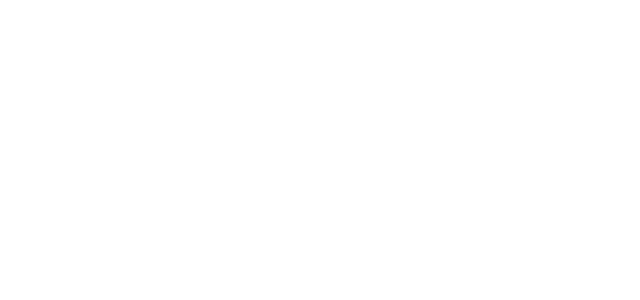
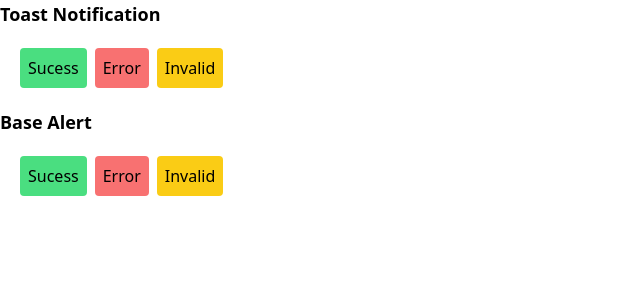
Before and after one commit to gustaaragao/rick-and-morty-app, a Vue app: page /alerts in a window 1280 px wide. Before the commit this address had no page. Shown: the top 300 px of the page, without its empty margins (0-640 px from the left). Built offline with nearby package versions, Linux system fonts and the light colour scheme.

Commit message:
feature: criando a view 'AlertsView' (uma view de testes)

```diff
--- a/src/router/index.js
+++ b/src/router/index.js
@@ -2,6 +2,7 @@ import { createRouter, createWebHistory } from 'vue-router'
 import LayoutPrincipal from '@/views/LayoutPrincipal.vue'
 import LoginView from '@/views/LoginView.vue'
 import TestsView from '@/views/TestsView.vue'
+import AlertsView from '@/views/AlertsView.vue'
 
 const router = createRouter({
   history: createWebHistory(import.meta.env.BASE_URL),
@@ -20,7 +21,12 @@ const router = createRouter({
       path: '/tests',
       name: 'TestsView',
       component: TestsView
-    }
+    },
+    {
+      path: '/alerts',
+      name: 'AlertsView',
+      component: AlertsView
+    },
   ]
 })
 
--- /dev/null
+++ b/src/views/AlertsView.vue
@@ -0,0 +1,15 @@
+<template>
+    <h1 class="text-lg font-black">Toast Notification</h1>
+    <div class="flex gap-2 p-5">
+        <button class="bg-green-400 p-2 rounded">Sucess</button>
+        <button class="bg-red-400 p-2 rounded">Error</button>
+        <button class="bg-yellow-400 p-2 rounded">Invalid</button>
+    </div>
+
+    <h1 class="text-lg font-black">Base Alert</h1>
+    <div class="flex gap-2 p-5">
+        <button class="bg-green-400 p-2 rounded">Sucess</button>
+        <button class="bg-red-400 p-2 rounded">Error</button>
+        <button class="bg-yellow-400 p-2 rounded">Invalid</button>
+    </div>
+</template>
```
Also changed, not shown: src/components/alerts/BaseAlert.vue (added, +7 -0 lines), src/components/alerts/ToastNotification.vue (added, +7 -0 lines).
